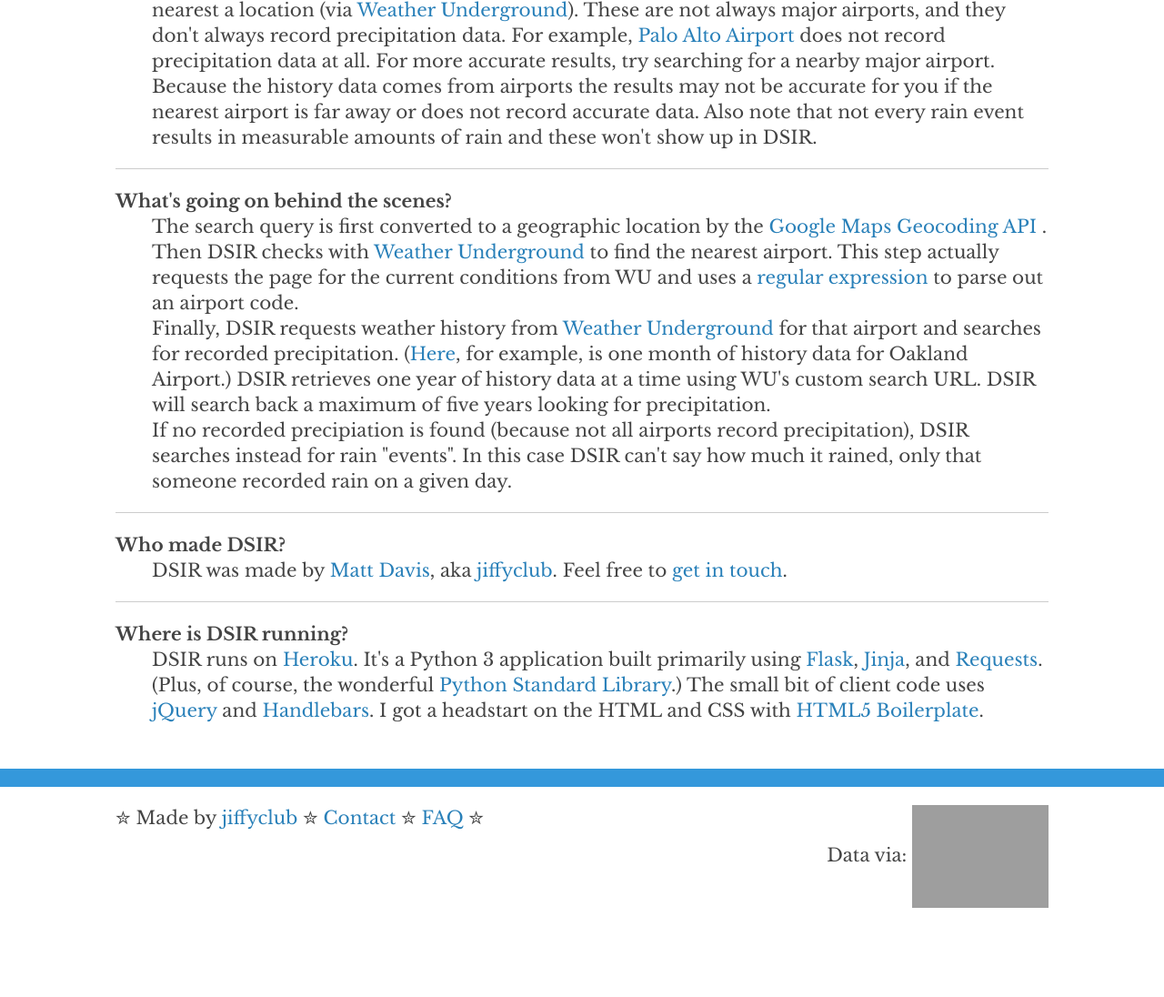
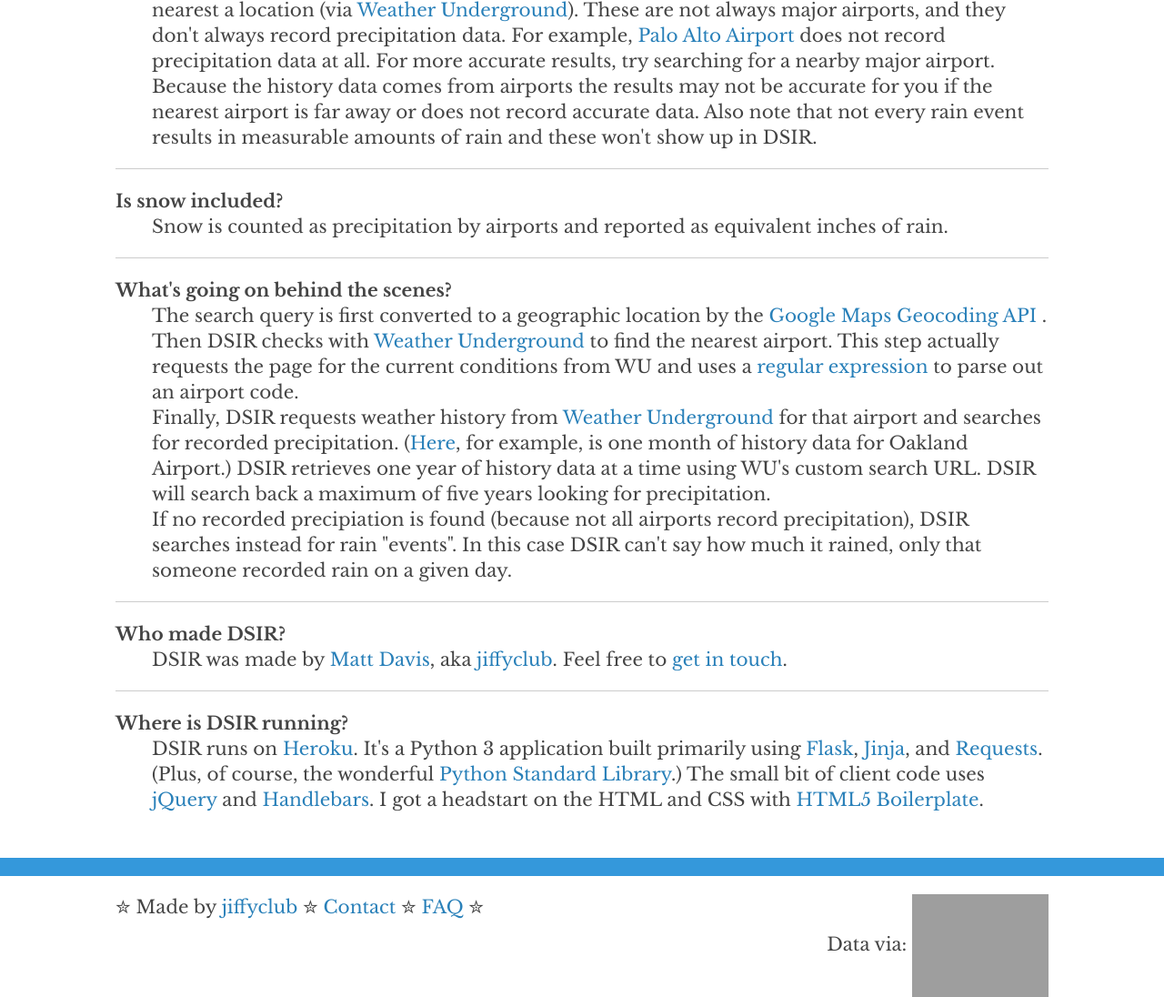
Before and after one commit to jiffyclub/days-since-it-rained, a Flask app: page /faq in a window 1280 px wide. Shown: the part 276-1372 px from the top of the page at 91% size. Before the commit the page ends 1274 px from the top, so only its background shows below. Run offline with Flask 2, Linux system fonts and the light colour scheme; grey boxes are pictures that could not be loaded.

Commit message:
Add note about snow

```diff
--- a/templates/faq.html
+++ b/templates/faq.html
@@ -25,6 +25,12 @@
             not record accurate data.
             Also note that not every rain event results in measurable amounts
             of rain and these won't show up in DSIR.
+        </dd>
+        <hr>
+        <dt class="faq-question">Is snow included?</dt>
+        <dd class="faq-answer">
+            Snow is counted as precipitation by airports and reported
+            as equivalent inches of rain.
         </dd>
         <hr>
         <dt class="faq-question">What's going on behind the scenes?</dt>
```
